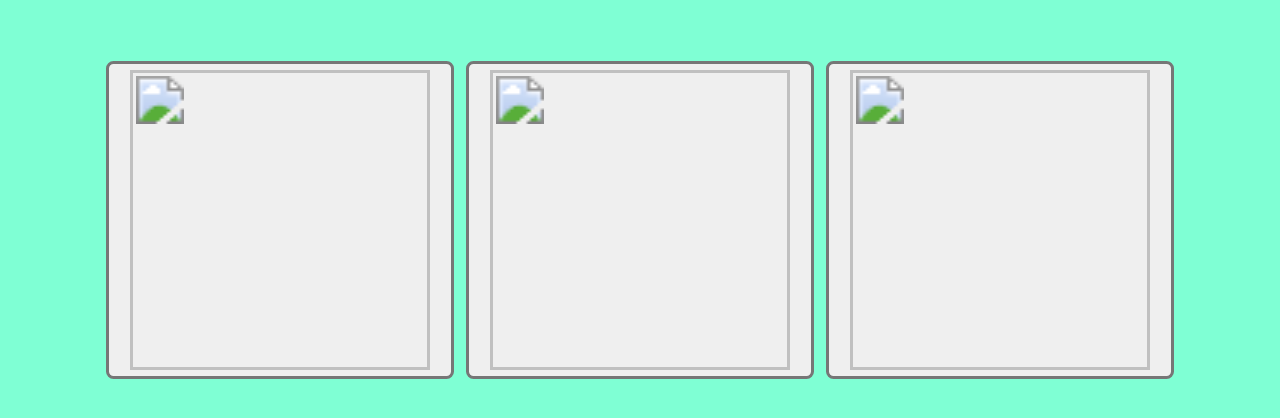
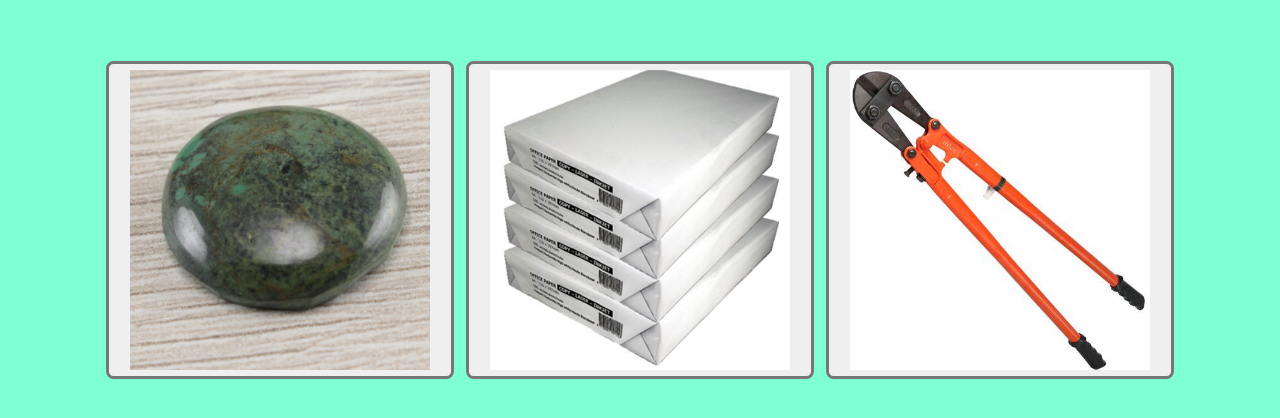
Before and after one commit to StanislawKaminski/PapierKamienNozyce, a plain HTML site: page index.html in a window 1280 px wide. Shown: the part 138-556 px from the top of the page. Drawn offline with Linux system fonts and the light colour scheme.

Commit message:
Update and rename JavaScript.html to index.html

```diff
--- a/JavaScript.html
+++ b/index.html
@@ -15,9 +15,9 @@
             Tu pojawi się wynik
         </h1>
         <script src="script.js"> </script>
-        <button onclick="onclick1()"><img src="images/kamien.jpg" height="100px" width="100px"></button>
-        <button onclick="onclick2()"><img src="images/papier.png" height="100px" width="100px"></button>
-        <button onclick="onclick3()"><img src="images/nozyce.jpg" height="100px" width="100px"></button>
+        <button onclick="onclick1()"><img src="kamien.jpg" height="100px" width="100px"></button>
+        <button onclick="onclick2()"><img src="papier.png" height="100px" width="100px"></button>
+        <button onclick="onclick3()"><img src="nozyce.jpg" height="100px" width="100px"></button>
     </body>
 
 
```
